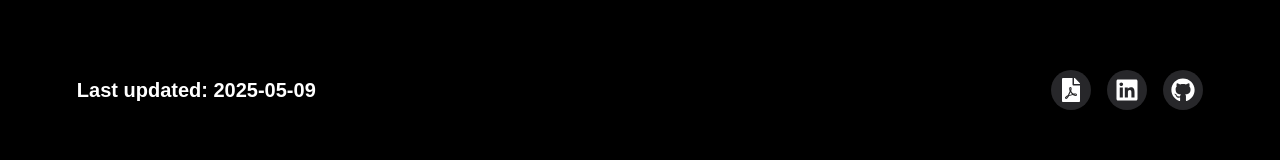
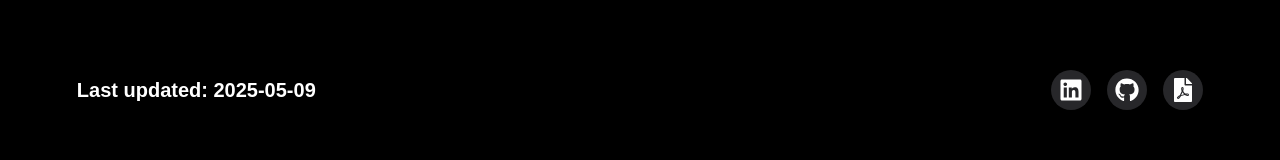
Before and after one commit to raiasim93/my-portfolio, a Next.js app: page / in a window 1280 px wide. Shown: the part 4467-4627 px from the top of the page. Built offline with nearby package versions, Linux system fonts and the light colour scheme.

Commit message:
Improvement: Add social external link

```diff
--- a/src/components/partials/FooterSection.tsx
+++ b/src/components/partials/FooterSection.tsx
@@ -45,10 +45,24 @@ const FooterSection = () => {
           Last updated: {today}
         </div>
         <div className='flex gap-x-4'>
-          <div className='p-2  rounded-full bg-zinc-800 hover:scale-125 hover:bg-zinc-700 hover:transform hover:duration-100'>  <FaFilePdf className='text-lg lg:text-2xl' /> </div>
-          <div className='p-2  rounded-full bg-zinc-800 hover:scale-125 hover:bg-zinc-700 hover:transform hover:duration-100'>  <FaLinkedin className='text-lg lg:text-2xl' /> </div>
-          <div className='p-2  rounded-full bg-zinc-800 hover:scale-125 hover:bg-zinc-700 hover:transform hover:duration-100'>  <FaGithub className='text-lg lg:text-2xl' /> </div>
-
+          <a href='https://www.linkedin.com/in/asim-rai-30a170285/'
+              target='_blank'
+              rel='noopener noreferrer'
+              className='p-2  rounded-full bg-zinc-800 hover:scale-125 hover:bg-zinc-700 hover:transform hover:duration-100'>
+            <FaLinkedin className='text-lg lg:text-2xl' />
+          </a>
+          <a href='https://github.com/raiasim93/'
+            target='_blank'
+            rel='noopener noreferrer'
+             className='p-2  rounded-full bg-zinc-800 hover:scale-125 hover:bg-zinc-700 hover:transform hover:duration-100'>
+            <FaGithub className='text-lg lg:text-2xl' />
+          </a>
+          <a href='/webdev_asim.pdf'
+             target='_blank'
+             rel='noopener noreferrer'
+             className='p-2  rounded-full bg-zinc-800 hover:scale-125 hover:bg-zinc-700 hover:transform hover:duration-100'>
+            <FaFilePdf className='text-lg lg:text-2xl' />
+          </a>
         </div>
 
 
```
